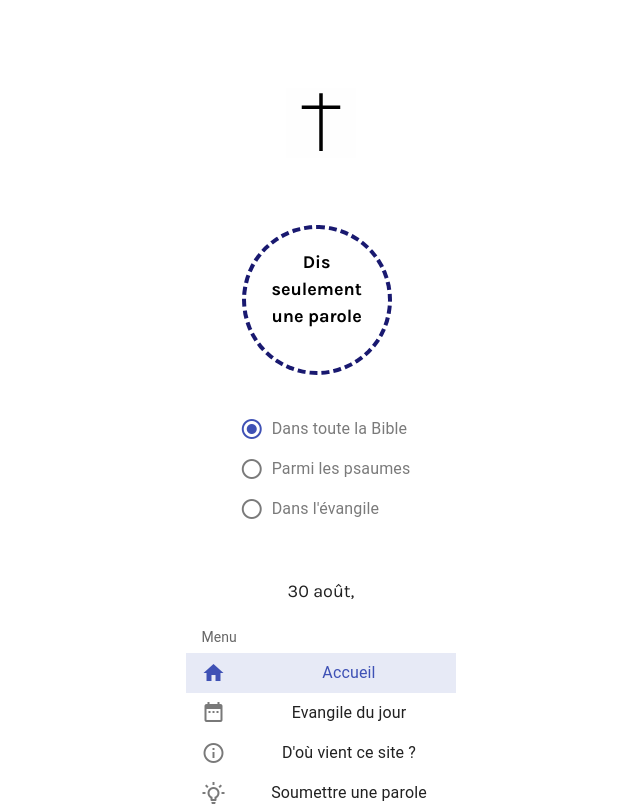
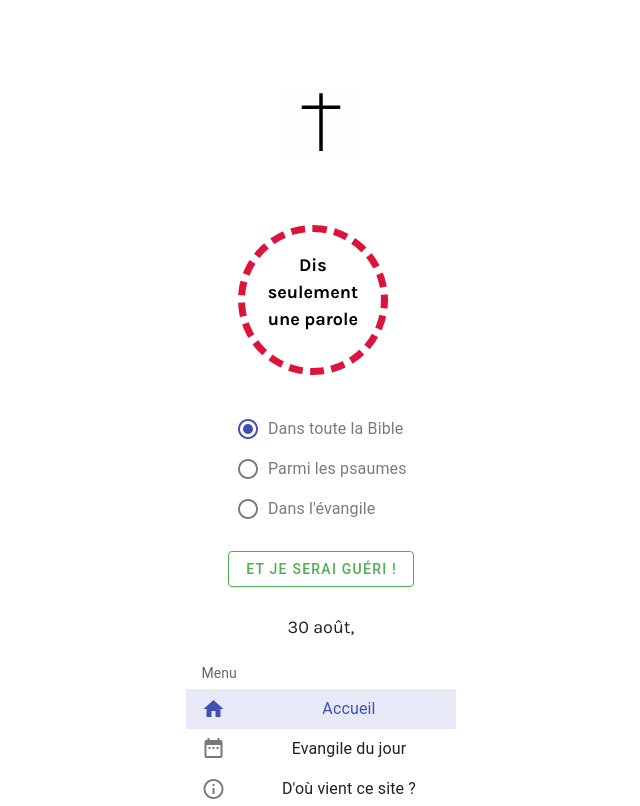
Before and after one commit to jmcob/uneparole.love, a Vue app: page / in a window 1280 px wide. Shown: the top 806 px of the page, without its empty margins (319-959 px from the left). Built offline with nearby package versions, Linux system fonts and the light colour scheme; no server answers; the database is empty.

Commit message:
tweak home buttons

```diff
--- a/src/components/BlueButton.vue
+++ b/src/components/BlueButton.vue
@@ -33,6 +33,12 @@
           ></v-radio>
         </v-radio-group>
       </div>
+      <v-btn
+        @click="BookBooleanActivator(), DisplayParole(all, ps, gosp)"
+        color="green"
+        variant="outlined"
+        >Et je serai guéri !</v-btn
+      >
     </div>
   </div>
 </template>
--- a/src/style.scss
+++ b/src/style.scss
@@ -111,7 +111,7 @@ h1 {
     font-size: large;
     background: white;
     color: black;
-    border: 4px dashed midnightblue;
+    border: 7px dashed crimson;
     cursor: pointer;
     border-radius: 50%;
     font-family: "Karla", sans-serif;
```
